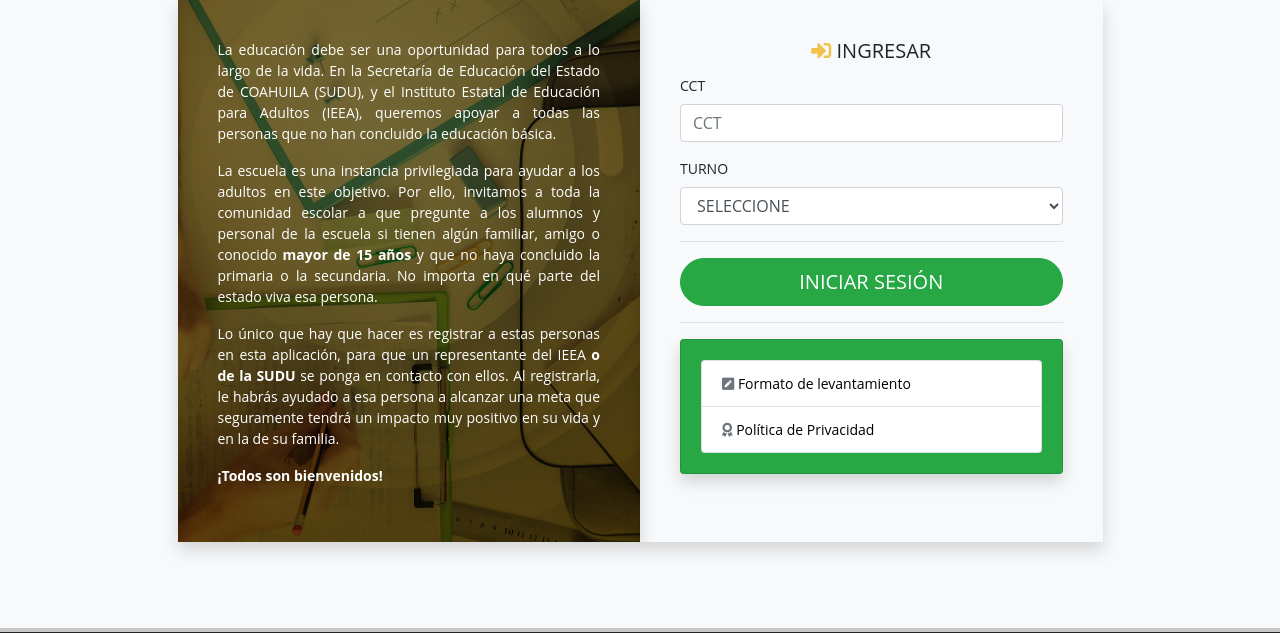
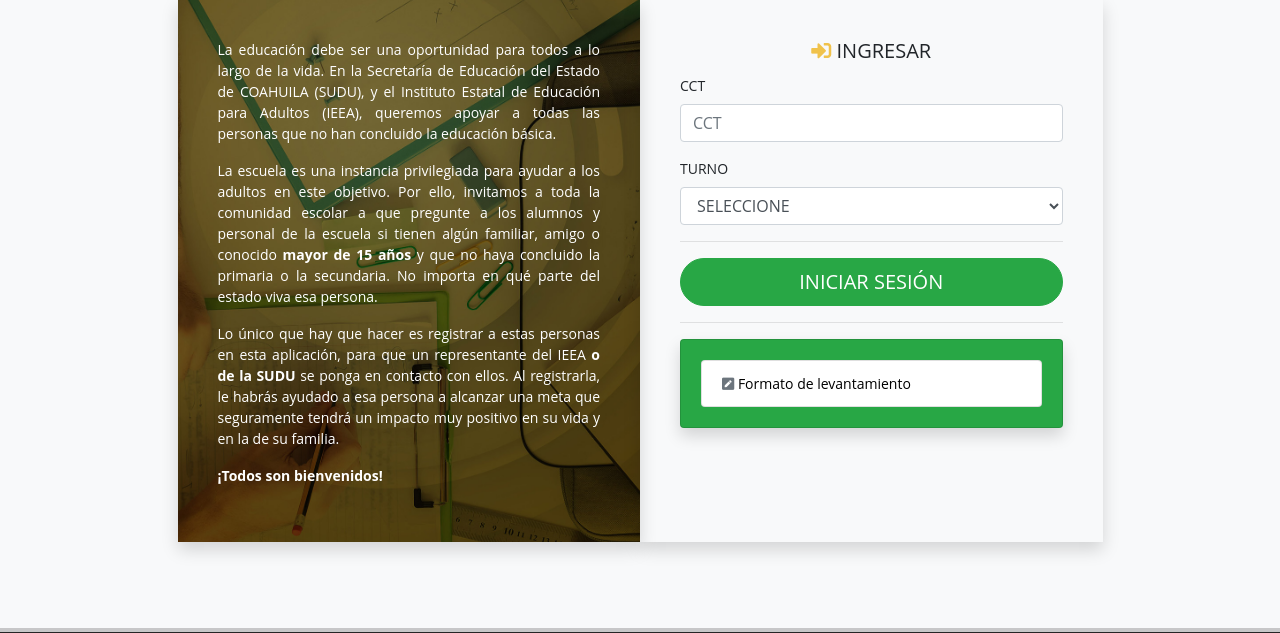
Before and after one commit to uziel1111/encuestas_coahuila, a CodeIgniter app: page /database/ in a window 1280 px wide. Shown: the part 186-819 px from the top of the page. Run offline with CodeIgniter, Linux system fonts and the light colour scheme; data that the repository does not hold is empty; some libraries are stand-ins or nearby versions.

Commit message:
nuevos cambios de coahulizacion

```diff
--- a/application/views/index.php
+++ b/application/views/index.php
@@ -71,10 +71,6 @@
 
 		</a>
 	</li>
-  <li class="list-group-item list-group-item-action">
-	  <a href="<?=base_url("data/Politicasprivacidad.pdf") ?>"  style="color:black; text-decoration: none; cursor: pointer;" target="_blank">
-	  <i class="fas fa-award text-muted"></i> Política de Privacidad</a>
-</li>
 </ul>
 
 		</div>
--- a/application/views/templates/header.php
+++ b/application/views/templates/header.php
@@ -66,7 +66,7 @@
   <nav class="navbar navbar-expand-md navbar-light bg-light shadow">
   <div class="container d-flex justify-content-between">
 
-    <a class="navbar-brand"><img src="<?php echo base_url('assets/img/censo-logo.png') ?>" class="img-fluid" alt="Escudo Sinaloa"></a>
+    <a class="navbar-brand"><img src="<?php echo base_url('assets/img/censo-logo.png') ?>" class="img-fluid" alt="Escudo COAHUILA"></a>
     <div class="justify-content-end">
 
     </div>
--- a/assets/js/encuesta/encuesta.js
+++ b/assets/js/encuesta/encuesta.js
@@ -122,7 +122,7 @@ Encuesta.prototype.set_encuesta = function(form){
     if(data.save == 1 || data.save == 'true'){
       Swal.fire({
         icon: 'success',
-        title: '¡Gracias por ayudar a las familias de Sinaloa!',
+        title: '¡Gracias por ayudar a las familias de Coahuila!',
         showConfirmButton: false,
       })
       // obj_encuesta.cerrar_modal('modal_get_encuesta');
```
